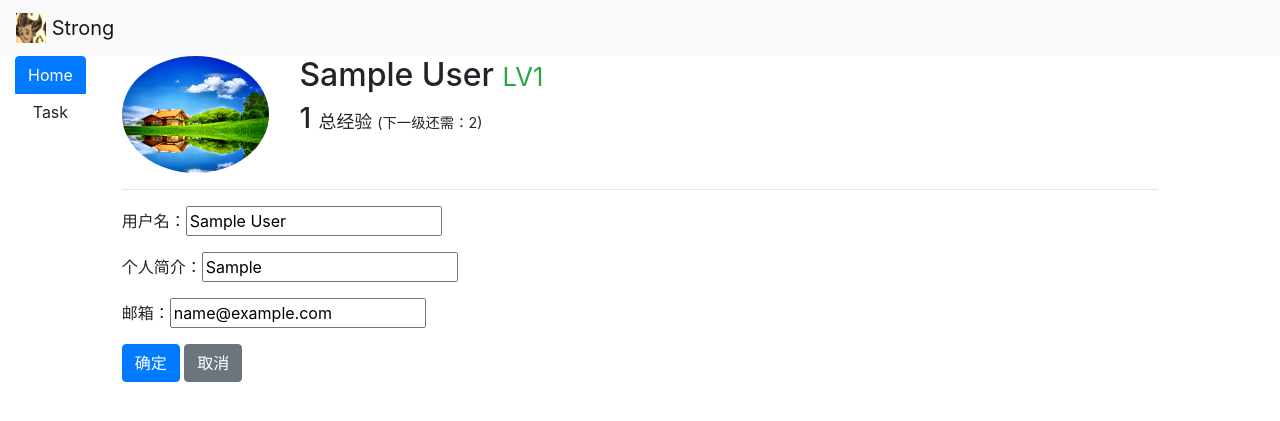
After one commit to flying-forever/Strong, a Flask app: page /auth/modify in a window 1280 px wide. The commit adds this page. Shown: the top 421 px of the page. Run offline with Flask 3, Linux system fonts and the light colour scheme; the visitor is signed in with stand-in values (Sample User, id 1); tables that the repository leaves empty hold one stand-in row (values such as "Sample post"); some libraries are stand-ins or nearby versions.

Commit message:
新增：个人基本信息编辑。 User模型新增了两个字段：introduce（个人简介）和email（邮箱）。

```diff
--- a/strong/blueprints/auth.py
+++ b/strong/blueprints/auth.py
@@ -3,7 +3,7 @@ from flask import render_template, redirect, url_for, session, Blueprint, make_r
 from strong.callbacks import login_required
 from strong.utils import Login, get_level, get_exp
 from strong.utils import flash_ as flash
-from strong.forms import LoginForm
+from strong.forms import LoginForm, UserForm
 from strong.models import User
 from strong import db
 
@@ -32,6 +32,30 @@ def home():
     level = get_level(exp=user.exp)
     need_exp = get_exp(level + 1) - user.exp
     return render_template('auth/home.html', user=user, level=level, need_exp=need_exp)
+
+
+@auth_bp.route('/modify', methods=['GET', 'POST'])
+@login_required
+def modify():
+    """修改用户基本信息"""
+    form = UserForm()
+    user: User = User.query.get(Login.current_id())
+    level = get_level(exp=user.exp)
+    need_exp = get_exp(level + 1) - user.exp
+
+    if form.validate_on_submit():
+        user.name = form.username.data
+        user.introduce = form.introduce.data
+        user.email = form.email.data
+        db.session.commit()
+        flash('修改成功！')
+        return redirect(url_for('.home'))
+    # 表单回显
+    form.username.data = user.name
+    form.introduce.data = user.introduce
+    form.email.data = user.email
+
+    return render_template('auth/modify.html', form=form, user=user, level=level, need_exp=need_exp)
 
 
 @auth_bp.route('/register', methods=['GET', 'POST'])
--- a/strong/forms.py
+++ b/strong/forms.py
@@ -1,6 +1,6 @@
 from flask_wtf import FlaskForm
 from wtforms import StringField, IntegerField, SubmitField, SelectField, BooleanField
-from wtforms.validators import DataRequired, NumberRange
+from wtforms.validators import DataRequired, NumberRange, Length
 
 
 class TaskForm(FlaskForm):
@@ -29,3 +29,10 @@ class LoginForm(FlaskForm):
     password = StringField(label='密码', validators=[DataRequired('不能为空')])
     remenber = BooleanField(label='记住我', default=False)
     submit = SubmitField(label='确定')
+
+class UserForm(FlaskForm):
+    """修改个人基本信息"""
+    username = StringField(label='用户名', validators=[DataRequired('不能为空')])
+    email = StringField(label='邮箱', validators=[DataRequired('不能为空'), Length(max=64, message="输入长度不能超过64")])
+    introduce = StringField(label='个人简介', validators=[DataRequired('不能为空'), Length(max=128, message="输入长度不能超过128")])
+    submit = SubmitField(label='确定')
--- a/strong/models.py
+++ b/strong/models.py
@@ -38,6 +38,8 @@ class User(db.Model):
     name = db.Column(db.String(64), nullable=False, unique=True) # 用户昵称
     password = db.Column(db.String(64), nullable=False) # 登录密码
     exp = db.Column(db.Integer, nullable=False, default=0) # 该用户总经验值
+    introduce = db.Column(db.String(128), nullable=False, default='空空如也') # 个人简介
+    email = db.Column(db.String(64), nullable=False, default='None')
 
     time_add = db.Column(db.DateTime, nullable=False, default=datetime.utcnow) # 账号创建时间
 
--- /dev/null
+++ b/strong/templates/auth/modify.html
@@ -0,0 +1,33 @@
+<!-- 重构：与homt.html相似度较高 -->
+{% extends '_base.html' %}
+
+{% block active_home %} btn-primary {% endblock %}
+
+{% block content %}
+<form method="post">
+    <div class="row">
+        <div class="col-2">
+            <img src="{{ url_for('static', filename='img/host.jpg') }}" class="img-fluid rounded-circle" alt="头像">
+        </div>
+        <div class="col">
+            {% if user %}
+                <h2>{{ user.name }} <small class="text-success">LV{{ level }}</small></h2>
+                <h3>{{ user.exp }}
+                    <small><small>总经验
+                        <small> (下一级还需：{{ need_exp }})</small>
+                    </small></small>
+                </h3>
+            {% else %}
+                <p>未登录</p>
+            {% endif %}
+        </div>
+    </div>
+    <hr>
+    {{ form.csrf_token }}
+    <p>用户名：{{ form.username }}</p>
+    <p>个人简介：{{ form.introduce }}</p>
+    <p>邮箱：{{ form.email }}</p>
+    {{ form.submit(class='btn btn-primary') }}
+    <a class="btn btn-secondary btn-right" href="{{ url_for('auth.home') }}" role="button">取消</a>
+</form>
+{% endblock %}
```
Also changed, not shown: strong/templates/auth/home.html (+10 -0 lines).
